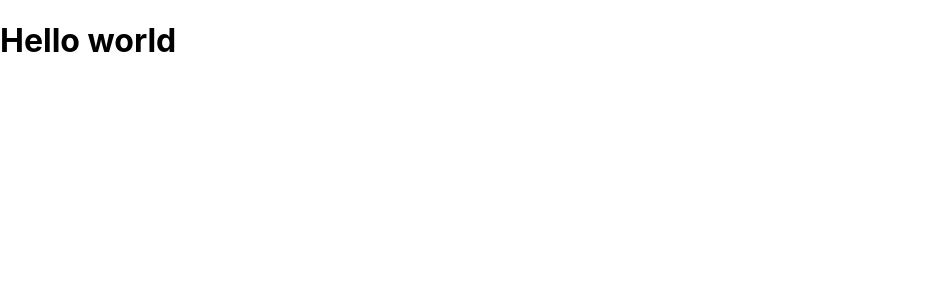
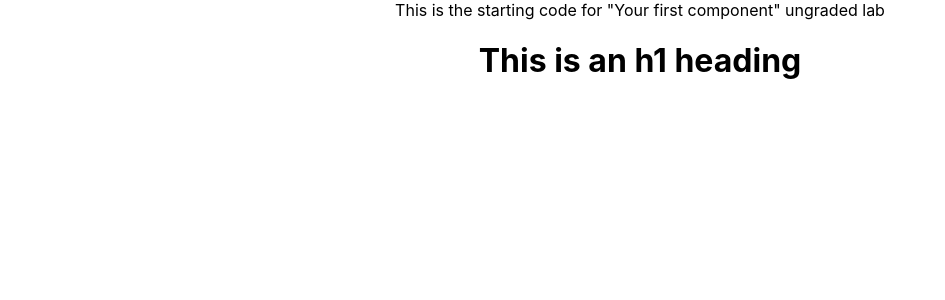
Before and after one commit to luxcode007/firstreactapp, a React (Create React App) app: page / in a window 1280 px wide. Shown: the top 300 px of the page, without its empty margins (0-945 px from the left). Built offline with nearby package versions, Linux system fonts and the light colour scheme.

Commit message:
first component

```diff
--- a/src/App.js
+++ b/src/App.js
@@ -1,11 +1,18 @@
 import logo from './logo.svg';
 import './App.css';
 
-function Header () {
-  return <h1>Hello world</h1>
+function Heading () {
+  return (
+  <h1>This is an h1 heading</h1>
+  )
 }
 function App() {
-  return <Header />;
+    return (
+    <div className="App">
+    This is the starting code for "Your first component" ungraded lab
+    <Heading />
+    </div>
+    );
 }
 
 export default App;
```
